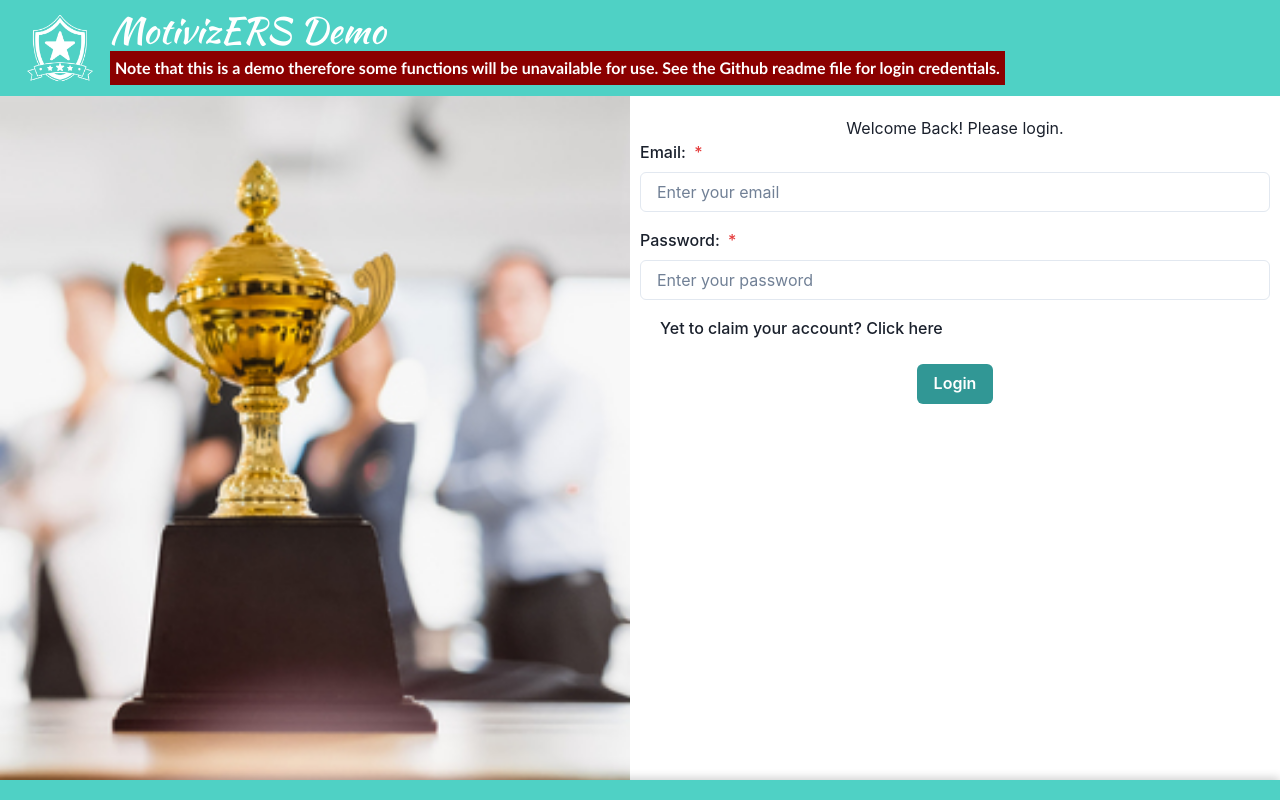
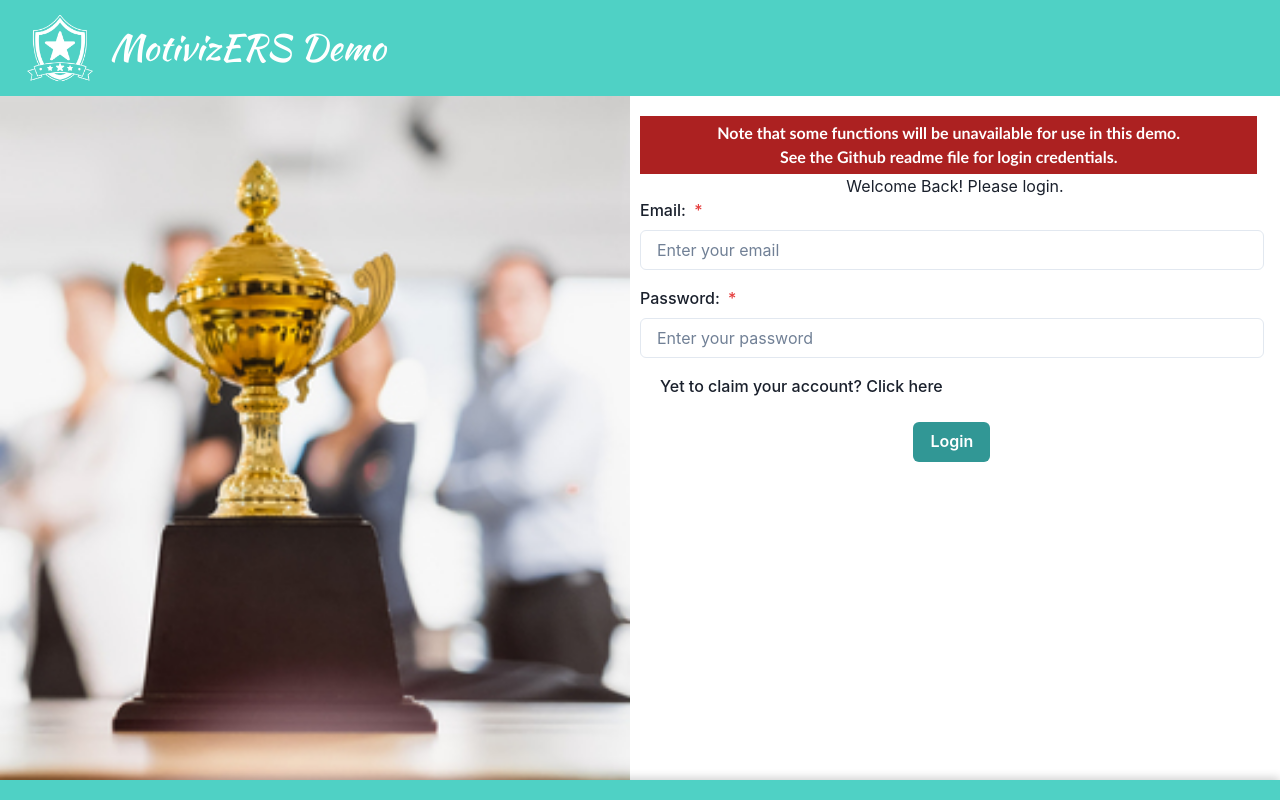
Before and after one commit to SGh-Projects/MotivizERS, a React (Vite) app: page / in a window 1280 px wide. Built offline with nearby package versions, Linux system fonts and the light colour scheme; no server answers.

Commit message:
edits for demo

```diff
--- a/src/components/EnrollModal.jsx
+++ b/src/components/EnrollModal.jsx
@@ -58,7 +58,6 @@ const EnrollModal = ({ isOpen, onClose, selectedCourse }) => {
                     isClosable: true,
                 });
                 onClose();  // This closes the modal
-                navigate(0);
                 await fetchStudents();  // Update the list of students
                 await fetchStaff();     // Update the list of staff
                 await get_course_lecturer(selectedCourse.id)
--- a/src/components/TopNav.jsx
+++ b/src/components/TopNav.jsx
@@ -104,11 +104,8 @@ function TopNav() {
                             <h2>{subtitle}</h2>
                         </>
                     ) : (
-                        <Flex flexDirection="column" style={{textAlign: "left"}}><h1>MotivizERS Demo</h1>
-                        <h2 style={{backgroundColor: "darkred", padding: "5px", fontFamily: "Calibri", fontWeight: "bold"}}>
-                            Note that this is a demo therefore some functions will be unavailable for use. See the Github readme file for login credentials.
-
-                        </h2>
+                        <Flex flexDirection="column" style={{textAlign: "left", justifyContent: "space-between"}}>
+                        <h1>MotivizERS Demo</h1>
                         </Flex>
                     )}
                 </div>
--- a/src/models/Prize.jsx
+++ b/src/models/Prize.jsx
@@ -293,8 +293,13 @@ export default class Prize {
 
                 let description = `Student ${user_data.first_name} ${user_data.last_name} (Student ID: ${user_data.id}) redeemed ${prize_data.name} for ${prize_data.cost} points.`;
 
-               // Send notification to all admin users
-                const adminsSnapshot = await getDocs(query(collection(db, 'users'), where('role', '==', 'admin')));
+               // Send notification to all admin/admin demo users
+               const adminsSnapshot = await getDocs(
+                    query(
+                    collection(db, 'users'),
+                    where('role', 'in', ['admin', 'adminDemo'])
+                    )
+                );
 
                 adminsSnapshot.forEach(adminDoc => {
                     const adminId = adminDoc.id;
--- a/src/pages/AdminCourse.jsx
+++ b/src/pages/AdminCourse.jsx
@@ -70,7 +70,7 @@ const AdminCourse = ({ userType }) => {
                 <Text fontSize="xl" fontWeight="bold">{course.name}</Text>
                 <Text mt={1}>{course.description}</Text>
               </Box>
-              {userType === "admin" || userType === "adminDemo"  && (
+              {(userType === "admin" || userType === "adminDemo")  && (
                 <>
                   <Button colorScheme="blue" onClick={(e) => handleEditCourse(course.id, e)}>Edit</Button>
                   <Button colorScheme="red" onClick={(e) => handleDeleteConfirmation(course, e)}>Delete</Button>
--- a/src/pages/AdminCourseDetails.jsx
+++ b/src/pages/AdminCourseDetails.jsx
@@ -161,7 +161,7 @@ const AdminCourseDetails = ({ userType }) => {
 
   return (
     <Box display='flex' flexDirection='column' height='100%' width='90%' marginX='auto' backgroundColor="white" minHeight={{ base: "calc(100vh - 136px)", md: "calc(100vh - 166px)" }}>
-      {userType === "admin" || userType === "adminDemo"  && (
+      {(userType === "admin" || userType === "adminDemo")  && (
         <>
           <Tabs isFitted variant="enclosed" defaultIndex={0}>
             <TabList>
--- a/src/pages/CoursePage.jsx
+++ b/src/pages/CoursePage.jsx
@@ -257,6 +257,9 @@ const fetchAllStaff = async () => {
   return (
     <Box mt={3} margin="auto" width={{base: "100%", md: "90%"}}  minHeight={{ base: "calc(100vh - 136px)", md: "calc(100vh - 166px)" }} backgroundColor="white">
       <Box width="90%" mx="auto" maxWidth="1000px">
+      {userType === "adminDemo" &&(
+              <div style={{backgroundColor: "#AC2121", color: "white", fontWeight: "bold"}}>To prevent the removal of essential data for demonstration, please note that the admin demo account can only edit and delete courses that it has specifically added.</div>
+            )}
         <Text mb={2} className='page-title'>{userType === "admin" || userType === "adminDemo" ? "All Courses" : "My Courses"}</Text>
         <SearchBar searchType="course" onSearch={handleSearch} userID={currentUser ? currentUser.id : null} userType={userType}/>
         <Flex justifyContent="end"  mt={2}>
@@ -311,8 +314,8 @@ const fetchAllStaff = async () => {
                 cursor: "pointer"
             }}
               bgGradient='white'
-              width={userType === 'admin' || userType === "adminDemo" ? "280px" : "250px"}
-              height={userType === 'admin' || userType === "adminDemo" ? "fit-content" : "180px"}
+              width={(userType === 'admin' || userType === "adminDemo") ? "280px" : "250px"}
+              height={(userType === 'admin' || userType === "adminDemo") ? "fit-content" : "180px"}
               mb={3} mx={2} pt={2}
               display="flex"
               flexDirection="column"
@@ -322,22 +325,22 @@ const fetchAllStaff = async () => {
 
                 <Flex flexDirection="column" width="95%" height="100%" mx="auto">
                 {course.img_url ? (
-                      <Box height={userType === 'admin' || userType === "adminDemo" ? "60px" : "60%"} width="100%" borderRadius="10px" bgImage={course.img_url}
+                      <Box height={(userType === 'admin' || userType === "adminDemo") ? "60px" : "60%"} width="100%" borderRadius="10px" bgImage={course.img_url}
                       backgroundPosition="center" backgroundSize="cover" />
                   ) : (
                       <Box
-                          height={userType === 'admin' || userType === "adminDemo" ? "60px" : "50%"}
+                          height={(userType === 'admin' || userType === "adminDemo") ? "60px" : "50%"}
                           width="100%"
                           bgColor={generateRandomColor()} // Apply random color
                           borderRadius="10px"
                           pointerEvents="none"
                       />
                   )}
-                  <Box flexGrow={1} ml={2} py={3} cursor="pointer" height={userType === 'admin' || userType === "adminDemo" ? "30%" : "40%"} m="auto" alignItems="center">
+                  <Box flexGrow={1} ml={2} py={3} cursor="pointer" height={(userType === 'admin' || userType === "adminDemo") ? "30%" : "40%"} m="auto" alignItems="center">
                       <Text fontSize="md" fontWeight="bold" noOfLines={2}>{course.name}</Text>
                       <Text fontSize="sm" noOfLines={1}>{course.code} ({course.period})</Text>
                   </Box>
-                  {userType === "admin" || (userType === "adminDemo" && course.demo) && (
+                  {(userType === "admin" || (userType === "adminDemo") && course.demo) && (
                       <Flex flexDirection="row" width="100%" height="30%" bottom="0">
                           <Button colorScheme="teal" onClick={(e) => {e.stopPropagation(); handleEditCourse(course);}}>Edit</Button>
                           <Button colorScheme="teal" onClick={(e) => {e.stopPropagation(); handleEnrollClick(course);}}>Enroll</Button>
--- a/src/pages/CourseStudent.jsx
+++ b/src/pages/CourseStudent.jsx
@@ -219,9 +219,8 @@ const CourseStudent = ({userType}) => {
           </>
         )}
 
-        {userType === "admin" || userType === "adminDemo" && (
+        {(userType === "admin" || userType === "adminDemo") && (
           <Tabs isFitted variant="enclosed" defaultIndex={1}  backgroundColor="white" >
-
             <TabList>
                 <Tab onClick={goToLecturerTab}>Lecturer</Tab>
                 <Tab onClick={goToCourseStudentsPage}>Students</Tab>
@@ -385,7 +384,7 @@ const CourseStudent = ({userType}) => {
               </Box>
             )}
 
-            {userType === 'admin' || userType === "adminDemo" && (
+            {(userType === 'admin' || userType === "adminDemo") && (
               <Box>
                 <Text fontWeight="bold" textAlign="center">Recent Activity</Text>
                 {/* Add recent activity content here */}
--- a/src/pages/LoginPage.jsx
+++ b/src/pages/LoginPage.jsx
@@ -91,8 +91,12 @@ export default function LoginPage() {
 
       {/*Login form container*/}
       <Box className="form-container" order={{ base: "2", md: "2" }} flex="1" h="fit-content" textAlign="center" w= {{ base: "100%", md: "80%"}} >
+      <h2 style={{backgroundColor: "#AC2121", padding: "5px", margin: "0", color: "white", fontFamily: "Calibri", fontWeight: "bold", width: "98%", textAlign: "center"}}>
+          Note that some functions will be unavailable for use in this demo.
+          <br></br>See the Github readme file for login credentials.
+        </h2>
         <Text>Welcome Back! Please login.</Text>
-        <form onSubmit={handleLogin}>
+        <form onSubmit={handleLogin} style={{width: "99%"}}>
           <FormControl isRequired>
             <FormLabel htmlFor="email">Email: </FormLabel>
             <Input type="email" id="email" placeholder="Enter your email" name='email' onChange={handleChange}/>
--- a/src/pages/MeritShop.jsx
+++ b/src/pages/MeritShop.jsx
@@ -228,18 +228,20 @@ const renderPage = (
   <>
     <Box margin="auto" w="90%" h="fit-content"  backgroundColor="white" align="center" minHeight={{ base: "calc(100vh - 136px)", md: "calc(100vh - 166px)" }} >
       <Box align="center">
+        {userType === "adminDemo" &&(
+              <div style={{backgroundColor: "#AC2121", color: "white", fontWeight: "bold"}}>To prevent the removal of essential data for demonstration, please note that the admin demo account can only edit and delete prizes that it has specifically added.</div>
+            )}
+
           <div className="page-title">Available Prizes</div>
-
           <div style={{marginBottom: "10px", width:"80%", mx:"auto"}}>
               <AutocompleteSearchBar searchType="prize" onSelectItem={handleSelectItem} onSearch={handleSearch}></AutocompleteSearchBar>
           </div>
 
-          {userType === "admin" || userType === "adminDemo" && (
+          {(userType === "admin" || userType === "adminDemo") && (
             <div style={{textAlign: "right", marginBottom: "10px", marginRight: "20px"}} >
               <Button colorScheme="teal" onClick={handleAddPrizeClick} padding="7px" pt="0px" pb="0px" >Add Item</Button>
             </div>
           )}
-
           <Flex flexDirection="row" justifyContent="space-around" flexWrap="wrap" w="100%" px={5} >
             {displayedPrizes.map((data, index) => (
               <Box key={index} mx={2} >
@@ -366,12 +368,12 @@ const ItemDetailModal = ({ isOpen, onClose, prizeData, userType, handleEdit, han
           <Box textAlign="center">
               {userType === "student" && <Button colorScheme="teal" onClick={handleRedeem} >Redeem Prize</Button>}
               {userType === "staff" && <Button colorScheme="teal" onClick={onClose}>Close</Button>}
-              {userType === "admin" || (userType === "adminDemo" && prizeData.demo) && (
+              {(userType === "admin" || (userType === "adminDemo" && prizeData.demo)) && (
                 <>
                   <Button colorScheme="teal" onClick={handleEdit}>Edit</Button>
                   <Button colorScheme="red" onClick={handleDelete}>Delete</Button>
                 </>
-              )} { userType === "adminDemo" && !prizeData.demo && (
+              )} { (userType === "adminDemo" && !prizeData.demo) && (
                 // Disable buttons if user is adminDemo but itemDemo=false
                 <>
                   <Button colorScheme="teal" onClick={handleEdit} isDisabled={userType === "adminDemo"}>Edit</Button>
--- a/src/pages/NotifsPage.jsx
+++ b/src/pages/NotifsPage.jsx
@@ -146,7 +146,9 @@ const NotifsPage = ({ userType }) => {
               <Text w="100%" fontSize="lg" mb={4} whiteSpace="pre-wrap">
                 {selectedNotification.notifDesc}
               </Text>
-              {userType !== "admin" || userType === "adminDemo" && (<Text>Current Points: {user.current_pts}</Text>)}
+              {(userType !== "admin" || userType !== "adminDemo") && (
+                <Text>Current Points: {user.current_pts}</Text>
+                )}
               <Divider />
               <Text mt={1} textAlign="right" fontWeight="bold">
                 Sender: {sender.first_name} {sender.last_name}</Text>
--- a/src/pages/ProfilePage.jsx
+++ b/src/pages/ProfilePage.jsx
@@ -143,7 +143,7 @@ const ProfilePage = ({ userType }) => {
               <Avatar name={`${profile.first_name} ${profile.last_name}`} src={profile.img_url} size="xl" mb="4" marginRight= "3"/>
             <Box align="left">
             <Heading as="h3" size="lg" mb="2">{profile.first_name} {profile.last_name} </Heading>
-            {(profile.role === "student" || userType === "admin") && (<Text fontWeight="bold">{profile.id}</Text>)}
+            {(profile.role === "student" || userType === "admin" || userType === "adminDemo") && (<Text fontWeight="bold">{profile.id}</Text>)}
             <Text fontWeight="bold">{profile.email}</Text>
             </Box></Flex>
             {isEditing ? (
```
